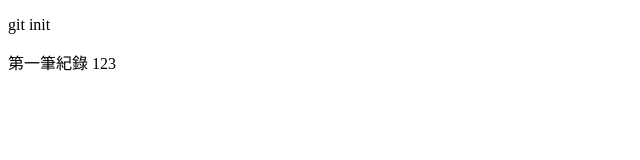
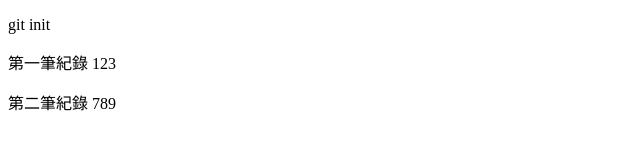
Before and after one commit to Tzuhui/test-for-rebase, a plain HTML site: page index.html in a window 1280 px wide. Shown: the whole page, without its empty margins (0-640 px from the left). Drawn offline with Linux system fonts and the light colour scheme.

Commit message:
第二筆紀錄 789

```diff
--- a/index.html
+++ b/index.html
@@ -9,5 +9,6 @@
 <body>
   <p>git init</p>
   <p>第一筆紀錄 123</p>
+  <p>第二筆紀錄 789</p>
 </body>
 </html>
```
